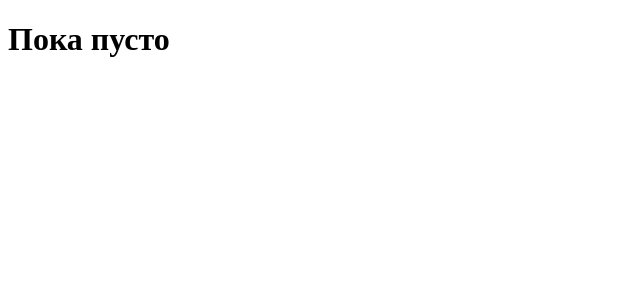
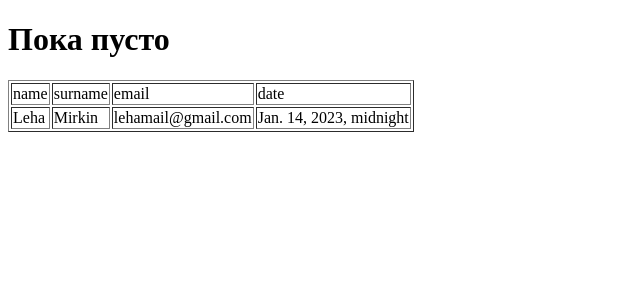
Before and after one commit to Krahjotdaan/DjangoVote-MSHP, a Django app: page / in a window 1280 px wide. Shown: the top 300 px of the page, without its empty margins (0-640 px from the left). Run offline with Django 4.2, Linux system fonts and the light colour scheme; data comes from the database, SQL or seed files in the repository; data that the repository does not hold is empty.

Commit message:
feat: added users visualisation
добавил отображение юзеров в таблицу на index.html

```diff
--- a/App/templates/index.html
+++ b/App/templates/index.html
@@ -5,6 +5,23 @@
     <title>Index_page</title>
 </head>
 <body>
-    <h1>{{ massage }}</h1>
+    <h1>{{ message }}</h1>
+    <table border="1">
+        <thead>
+            <td>name</td>
+            <td>surname</td>
+            <td>email</td>
+            <td>date</td>
+        </thead>
+        {% for user in data %}
+        <tr>
+            <td>{{ user.name }}</td>
+            <td>{{ user.surname }}</td>
+            <td>{{ user.email }}</td>
+            <td>{{ user.date }}</td>
+        </tr>
+        {% endfor %}
+    </table>
+
 </body>
 </html>
--- a/App/views.py
+++ b/App/views.py
@@ -1,5 +1,14 @@
+import datetime
+
 from django.shortcuts import render
+from App import models
 
+def add_to_users(name, surname, email):
+    item = models.Users(name=name, surname=surname, email=email, date=datetime.date.today())
+    item.save()
+
+def get_users():
+    return models.Users.objects.all()
 
 def profil(request):
     context = dict()
@@ -7,7 +16,11 @@ def profil(request):
 
 
 def index(request):
+    add_to_users('Leha', 'Mirkin', 'lehamail@gmail.com')
+    data = get_users()
     context = dict()
-    context['massage'] = 'Пока пусто'
+    context['message'] = 'Пока пусто'
+    context['data'] = data
+
 
     return render(request, 'index.html', context=context)
```
